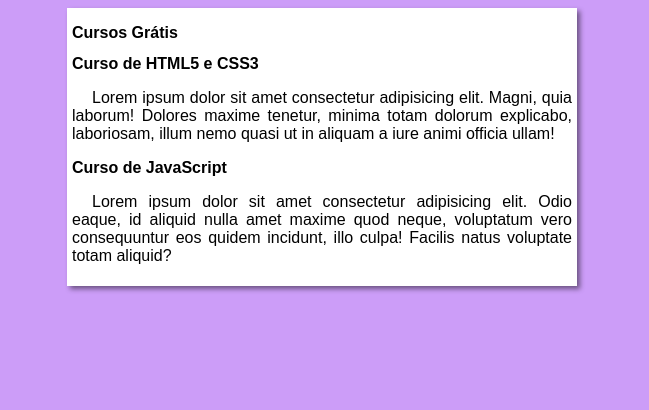
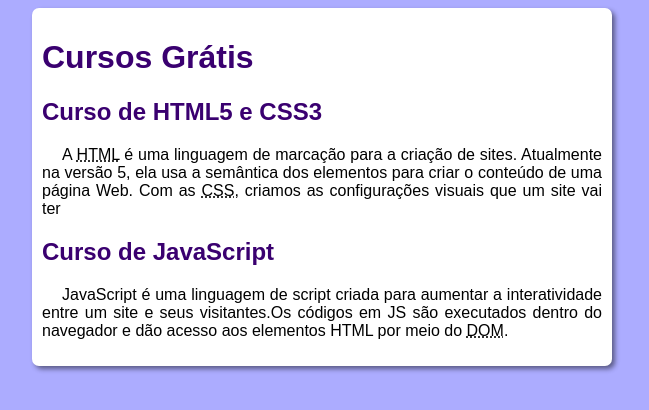
Before and after one commit to vinifcavalcanti/projeto-site, a plain HTML site: page index.html in a window 1280 px wide. Shown: the whole page, without its empty margins (318-967 px from the left). Drawn offline with Linux system fonts and the light colour scheme.

Commit message:
mudando estilo e texto

```diff
--- a/index.html
+++ b/index.html
@@ -12,11 +12,11 @@
             <h1>Cursos Grátis </h1>
         <article>
             <h2>Curso de HTML5 e CSS3</h2>
-            <p>Lorem ipsum dolor sit amet consectetur adipisicing elit. Magni, quia laborum! Dolores maxime tenetur, minima totam dolorum explicabo, laboriosam, illum nemo quasi ut in aliquam a iure animi officia ullam!</p>
+            <p>A <abbr title="HyperText Markup Language">HTML</abbr> é uma linguagem de marcação para a criação de sites. Atualmente na versão 5, ela usa a semântica dos elementos para criar o conteúdo de uma página Web. Com as <abbr title="Cascading Style Sheets">CSS</abbr>, criamos as configurações visuais que um site vai ter</p>
         </article>
         <article>
             <h2>Curso de JavaScript</h2>
-            <p>Lorem ipsum dolor sit amet consectetur adipisicing elit. Odio eaque, id aliquid nulla amet maxime quod neque, voluptatum vero consequuntur eos quidem incidunt, illo culpa! Facilis natus voluptate totam aliquid?</p>
+            <p>JavaScript é uma linguagem de script criada para aumentar a interatividade entre um site e seus visitantes.Os códigos em JS são executados dentro do navegador e dão acesso aos elementos HTML por meio do <abbr title="Document Object Model">DOM</abbr>.</p>
         </article>
     </main>
 </body>
--- a/style.css
+++ b/style.css
@@ -6,16 +6,38 @@
 }
 
 body{
-    background-color: rgb(204, 157, 248);
+    background-color: #acacff;
 }
 
 main{
     background-color: white;
-    width: 500px;
+    width: 560px;
     margin: auto;
-    padding: 5px;
+    padding: 10px;
     box-shadow: 3px 3px 5px rgba(0, 0, 0, 0.473);
     text-align: justify;
+    border-radius: 7px;
+}
+
+h1{
+    font-size: 2em;
+    color: rgb(58, 0, 112);
+}
+
+h2{
+    font-size: 1.5em;
+    color: rgb(58, 0, 112);
+}
+
+a {
+    text-decoration: none;
+    font-weight: bold;
+    color: rgb(58, 0, 112);
+}
+
+a:hover{
+    text-decoration: underline;
+    color: rgb(26, 26, 225);
 }
 
 main p {
```
